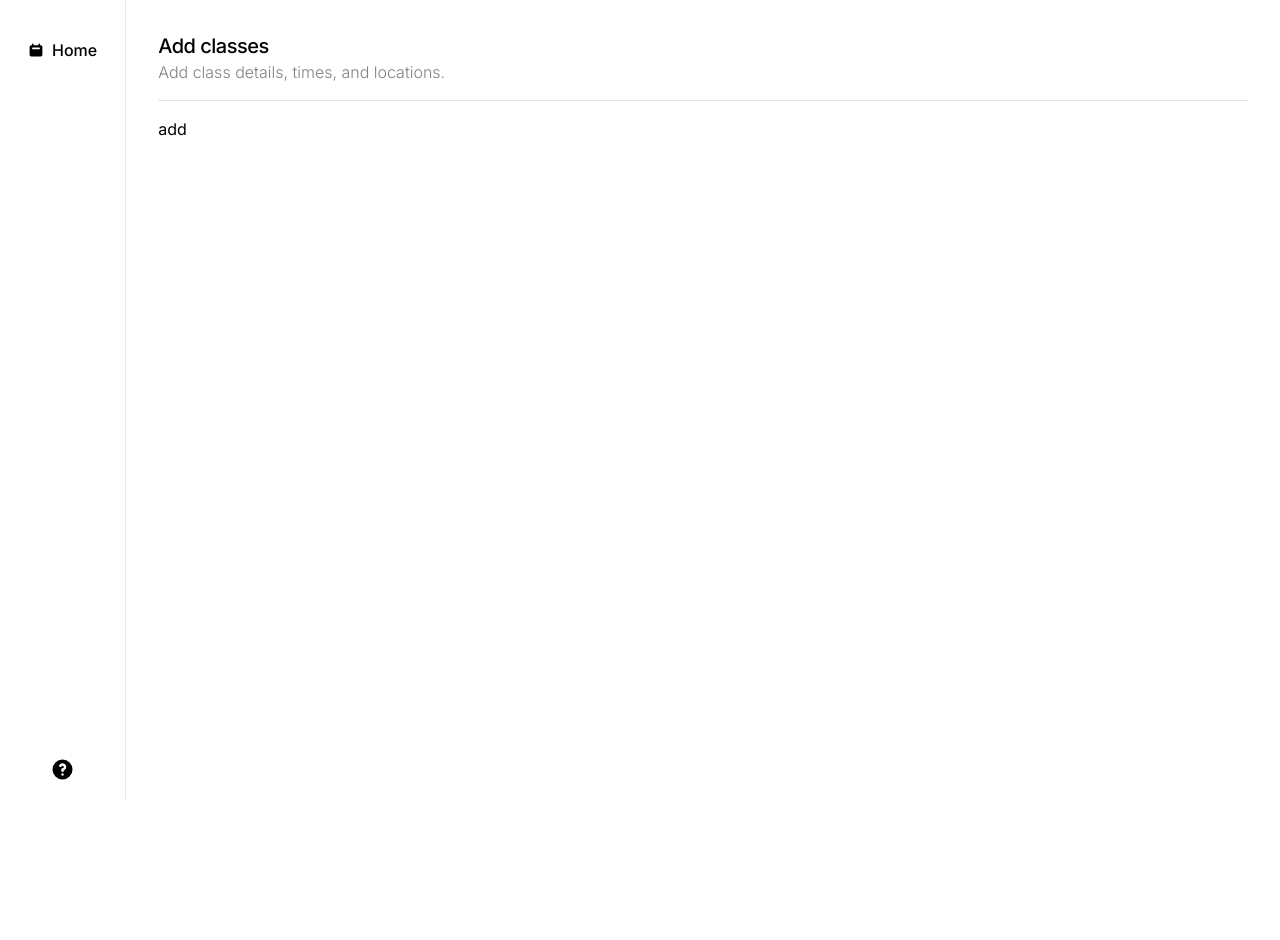
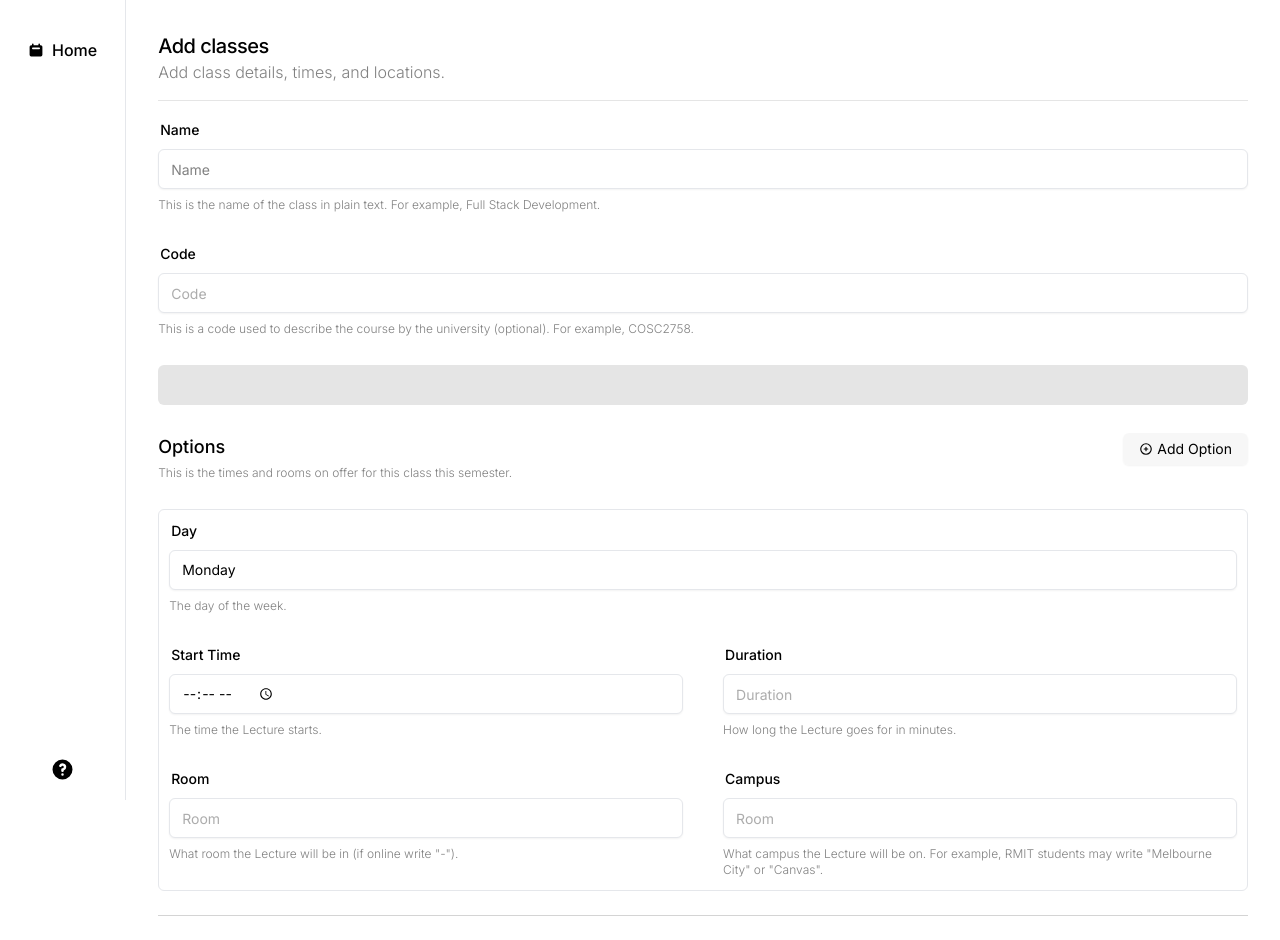
Before and after one commit to s3943811/PlanMyTimetable, a Next.js app: page /classes/add in a window 1280 px wide. Shown: the top 940 px of the page. Before the commit the page ends 800 px from the top, so only its background shows below. Built offline with nearby package versions, Linux system fonts and the light colour scheme.

Commit message:
Add ClassForm component for adding classes

```diff
--- /dev/null
+++ b/src/app/classes/ClassForm.tsx
@@ -0,0 +1,197 @@
+import { useForm, SubmitHandler } from "react-hook-form";
+import { useId } from "react";
+import { Button } from "~/components";
+import { HiOutlineSelector, HiOutlinePlusCircle } from "react-icons/hi";
+import { CourseType } from "~/lib/definitions";
+
+export default function ClassForm() {
+  return (
+    <form className="contents space-y-7">
+      <div className=" space-y-2">
+        <label
+          className="ml-0.5 text-sm font-medium leading-none peer-disabled:cursor-not-allowed peer-disabled:opacity-70"
+          htmlFor="course_name"
+        >
+          Name
+        </label>
+        <input
+          required
+          id="course_name"
+          placeholder="Name"
+          className=" flex h-10 w-full rounded-md border px-3 py-2 text-sm shadow-sm file:border-0
+          file:bg-transparent file:font-medium placeholder:text-neutral-500/90
+          focus:ring-neutral-400/60 focus-visible:outline-none focus-visible:ring-2 focus-visible:ring-offset-1
+          disabled:cursor-not-allowed disabled:opacity-50"
+        />
+        <p className="text-xs font-light text-neutral-500/90">
+          This is the name of the class in plain text. For example, Full Stack
+          Development.
+        </p>
+      </div>
+      <div className=" space-y-2">
+        <label
+          className="ml-0.5 text-sm font-medium leading-none peer-disabled:cursor-not-allowed peer-disabled:opacity-70"
+          htmlFor="course_code"
+        >
+          Code
+        </label>
+        <input
+          id="course_code"
+          placeholder="Code"
+          className="flex h-10 w-full rounded-md border px-3 py-2 text-sm shadow-sm
+          file:border-0 file:bg-transparent file:font-medium
+          placeholder:text-neutral-400/90 focus:ring-neutral-400/60 focus-visible:outline-none focus-visible:ring-2 focus-visible:ring-offset-1
+          disabled:cursor-not-allowed disabled:opacity-50"
+        />
+        <p className="text-xs font-light text-neutral-500/90">
+          This is a code used to describe the course by the university
+          (optional). For example, COSC2758.
+        </p>
+      </div>
+      {/* TODO: Placeholder here to create tabs */}
+      <div className="h-10 space-y-2 rounded-md bg-neutral-200"></div>
+      <div className="inline-flex justify-between">
+        <div className="space-y-1">
+          <h3 className="text-lg font-medium">Options</h3>
+          <p className="text-xs font-light text-neutral-500/90">
+            This is the times and rooms on offer for this class this semester.
+          </p>
+        </div>
+        <Button variant="secondary" type="button">
+          <HiOutlinePlusCircle /> Add Option
+        </Button>
+      </div>
+      <div className=" space-y-6">
+        <OptionForm type={CourseType.Lecture} />
+        <div
+          data-orientation="horizontal"
+          role="none"
+          className=" my-4 h-[1px] w-full shrink-0 bg-neutral-300"
+        ></div>
+        <OptionForm type={CourseType.Lecture} />
+      </div>
+      <div className="ml-auto space-x-5">
+        {/* <Button variant="outline">Cancel</Button> */}
+        <Button variant="normalLarge">Submit</Button>
+      </div>
+    </form>
+  );
+}
+
+function OptionForm({ type }: { type: CourseType }) {
+  return (
+    <div className="space-y-7 rounded-md border px-2.5 py-2 pb-3">
+      <div className=" space-y-2">
+        <label
+          className="ml-0.5 text-sm font-medium leading-none peer-disabled:cursor-not-allowed peer-disabled:opacity-70"
+          htmlFor="option_day"
+        >
+          Day
+        </label>
+        <select
+          className=" flex h-10 w-full appearance-none rounded-md border bg-white px-3 py-2 text-sm shadow-sm
+          disabled:cursor-not-allowed disabled:opacity-50"
+        >
+          <option>Monday</option>
+          <option>Tuesday</option>
+          <option>Wednesday</option>
+          <option>Thursday</option>
+          <option>Friday</option>
+        </select>
+        <p className="text-xs font-light text-neutral-500/90">
+          The day of the week.
+        </p>
+      </div>
+      <div className="flex flex-row space-x-10">
+        <div className=" w-full space-y-2">
+          <label
+            className="ml-0.5 text-sm font-medium leading-none peer-disabled:cursor-not-allowed peer-disabled:opacity-70"
+            htmlFor="start_time"
+          >
+            Start Time
+          </label>
+          <input
+            required
+            id="start_time"
+            placeholder="Start time"
+            type="time"
+            className="flex h-10 w-full rounded-md border px-3 py-2 text-sm shadow-sm
+          file:border-0 file:bg-transparent file:font-medium
+          placeholder:text-neutral-400/90 focus:ring-neutral-400/60 focus-visible:outline-none focus-visible:ring-2 focus-visible:ring-offset-1
+          disabled:cursor-not-allowed disabled:opacity-50"
+          />
+          <p className="text-xs font-light text-neutral-500/90">
+            The time the {CourseType[type]} starts.
+          </p>
+        </div>
+        <div className=" w-full space-y-2">
+          <label
+            className="ml-0.5 text-sm font-medium leading-none peer-disabled:cursor-not-allowed peer-disabled:opacity-70"
+            htmlFor="duration"
+          >
+            Duration
+          </label>
+          <input
+            required
+            id="duration"
+            placeholder="Duration"
+            type="number"
+            min={1}
+            max={600}
+            className="flex h-10 w-full rounded-md border px-3 py-2 text-sm shadow-sm
+          file:border-0 file:bg-transparent file:font-medium
+          placeholder:text-neutral-400/90 focus:ring-neutral-400/60 focus-visible:outline-none focus-visible:ring-2 focus-visible:ring-offset-1
+          disabled:cursor-not-allowed disabled:opacity-50"
+          />
+          <p className="text-xs font-light text-neutral-500/90">
+            How long the {CourseType[type]} goes for in minutes.
+          </p>
+        </div>
+      </div>
+
+      <div className="flex flex-row space-x-10">
+        <div className=" w-full space-y-2">
+          <label
+            className="ml-0.5 text-sm font-medium leading-none peer-disabled:cursor-not-allowed peer-disabled:opacity-70"
+            htmlFor="room"
+          >
+            Room
+          </label>
+          <input
+            required
+            id="room"
+            placeholder="Room"
+            className="flex h-10 w-full rounded-md border px-3 py-2 text-sm shadow-sm
+          file:border-0 file:bg-transparent file:font-medium
+          placeholder:text-neutral-400/90 focus:ring-neutral-400/60 focus-visible:outline-none focus-visible:ring-2 focus-visible:ring-offset-1
+          disabled:cursor-not-allowed disabled:opacity-50"
+          />
+          <p className="text-xs font-light text-neutral-500/90">
+            What room the {CourseType[type]} will be in (if online write "-").
+          </p>
+        </div>
+        <div className=" w-full space-y-2">
+          <label
+            className="ml-0.5 text-sm font-medium leading-none peer-disabled:cursor-not-allowed peer-disabled:opacity-70"
+            htmlFor="campus"
+          >
+            Campus
+          </label>
+          <input
+            required
+            id="room"
+            placeholder="Room"
+            className="flex h-10 w-full rounded-md border px-3 py-2 text-sm shadow-sm
+          file:border-0 file:bg-transparent file:font-medium
+          placeholder:text-neutral-400/90 focus:ring-neutral-400/60 focus-visible:outline-none focus-visible:ring-2 focus-visible:ring-offset-1
+          disabled:cursor-not-allowed disabled:opacity-50"
+          />
+          <p className="text-xs font-light text-neutral-500/90">
+            What campus the {CourseType[type]} will be on. For example, RMIT
+            students may write "Melbourne City" or "Canvas".
+          </p>
+        </div>
+      </div>
+    </div>
+  );
+}
--- a/src/app/classes/add/page.tsx
+++ b/src/app/classes/add/page.tsx
@@ -1,3 +1,4 @@
+import ClassForm from "../ClassForm";
 export default function Page() {
-  return <h1>add</h1>;
+  return <ClassForm></ClassForm>;
 }
```
